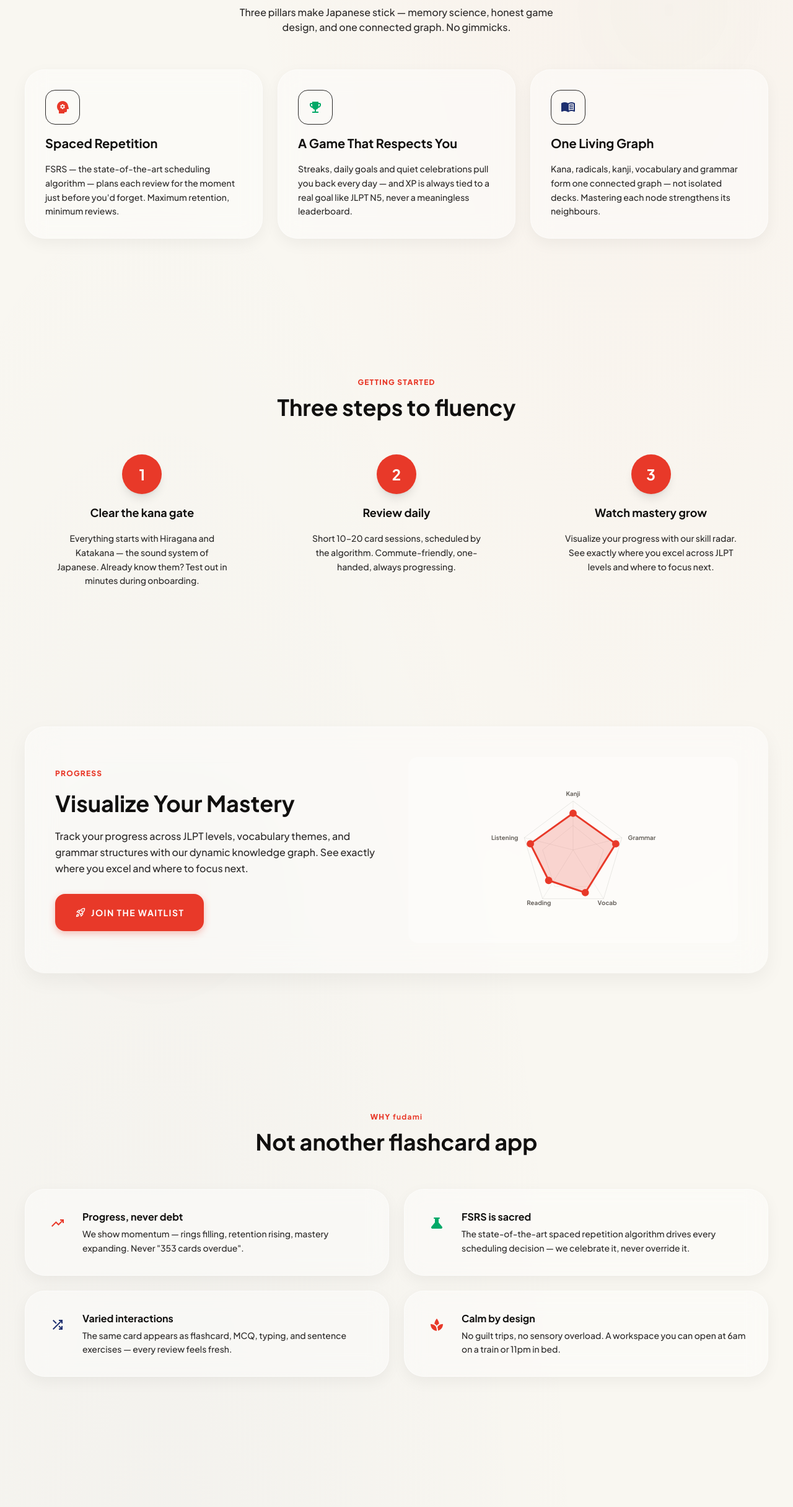
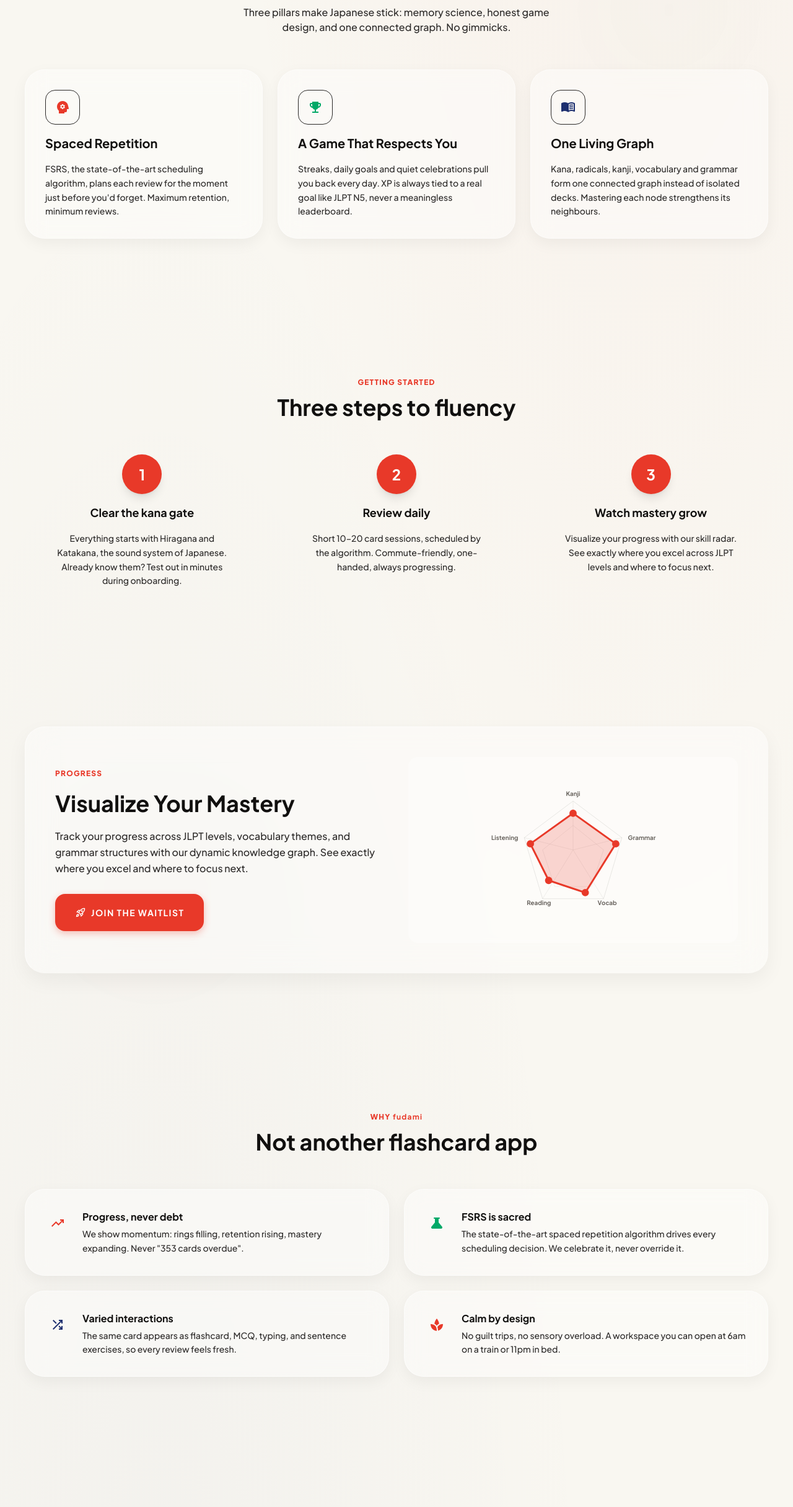
Before and after one commit to snonow/fudami-landing, a website: page index.html in a window 1280 px wide. Shown: the part 1069-3500 px from the top of the page at 62% size. Drawn offline with nearby package versions, Linux system fonts and the light colour scheme.

Commit message:
refactor: remove em dashes from all landing page text
Rewrote sentences to sound natural without the — character.
Titles use pipe separator, body copy uses colons, commas,
periods, and connective words instead.

```diff
--- a/components.js
+++ b/components.js
@@ -1,4 +1,4 @@
-/* components.js — Shared UI components for fudami landing pages
+/* components.js - Shared UI components for fudami landing pages
    Provides: injectHeader(), injectFooter(), injectPollModal(), initScrollReveal() */
 
 /**
--- a/i18n.js
+++ b/i18n.js
@@ -1,4 +1,4 @@
-/* i18n.js — fudami landing translations (EN support active, others incoming) */
+/* i18n.js - fudami landing translations (EN support active, others incoming) */
 
 const TRANSLATIONS = {
   en: {
@@ -17,13 +17,13 @@ const TRANSLATIONS = {
     'hero.cta.signin': 'I already have an account',
     'hero.preview.status': 'Coming Soon 2026',
     'fudamiway.title': 'The <span class="font-[\'Plus_Jakarta_Sans\'] font-bold">fudami</span> Way',
-    'fudamiway.subtitle': 'Three pillars make Japanese stick — memory science, honest game design, and one connected graph. No gimmicks.',
+    'fudamiway.subtitle': 'Three pillars make Japanese stick: memory science, honest game design, and one connected graph. No gimmicks.',
     'fudamiway.card1.title': 'Spaced Repetition',
-    'fudamiway.card1.desc': 'FSRS — the state-of-the-art scheduling algorithm — plans each review for the moment just before you\'d forget. Maximum retention, minimum reviews.',
+    'fudamiway.card1.desc': 'FSRS, the state-of-the-art scheduling algorithm, plans each review for the moment just before you\'d forget. Maximum retention, minimum reviews.',
     'fudamiway.card2.title': 'A Game That Respects You',
-    'fudamiway.card2.desc': 'Streaks, daily goals and quiet celebrations pull you back every day — and XP is always tied to a real goal like JLPT N5, never a meaningless leaderboard.',
+    'fudamiway.card2.desc': 'Streaks, daily goals and quiet celebrations pull you back every day. XP is always tied to a real goal like JLPT N5, never a meaningless leaderboard.',
     'fudamiway.card3.title': 'One Living Graph',
-    'fudamiway.card3.desc': 'Kana, radicals, kanji, vocabulary and grammar form one connected graph — not isolated decks. Mastering each node strengthens its neighbours.',
+    'fudamiway.card3.desc': 'Kana, radicals, kanji, vocabulary and grammar form one connected graph instead of isolated decks. Mastering each node strengthens its neighbours.',
     'efficacy.title': 'Visualize Your Mastery',
     'efficacy.desc': 'Track your progress across JLPT levels, vocabulary themes, and grammar structures with our dynamic knowledge graph. See exactly where you excel and where to focus next.',
     'credits.title': 'Studies & Credits',
--- a/index.html
+++ b/index.html
@@ -3,13 +3,13 @@
 <head>
 <meta charset="utf-8"/>
 <meta content="width=device-width, initial-scale=1.0" name="viewport"/>
-<title>fudami — Make Japanese impossible to forget</title>
+<title>fudami | Make Japanese impossible to forget</title>
 
 <!-- SEO -->
-<meta name="description" content="fudami fuses serious memory science (FSRS spaced repetition) with the habit-building pull of a great game. One connected knowledge graph from kana to kanji — Japanese that stays learned."/>
+<meta name="description" content="fudami fuses serious memory science (FSRS spaced repetition) with the habit-building pull of a great game. One connected knowledge graph from kana to kanji so your Japanese stays learned."/>
 <meta name="keywords" content="Japanese learning, Kanji, FSRS, Spaced Repetition, SRS, Anki alternative, learn Japanese, JLPT"/>
 <meta name="author" content="fudami"/>
-<meta property="og:title" content="fudami — Make Japanese impossible to forget"/>
+<meta property="og:title" content="fudami | Make Japanese impossible to forget"/>
 <meta property="og:description" content="The proven memory science of Anki meets the engaging flow of Duolingo, with none of the baggage. fudami perfectly times every kana, kanji, and word right before you forget them, ensuring your knowledge stays locked in."/>
 <meta property="og:type" content="website"/>
 <meta property="og:site_name" content="fudami"/>
@@ -166,7 +166,7 @@
         <span class="text-label-caps font-label-caps text-hanko-red uppercase tracking-widest mb-3 block">Methodology</span>
         <h2 class="text-3xl md:text-4xl font-bold text-washi-light" data-i18n-html="fudamiway.title">The fudami Way</h2>
         <p class="text-washi-light/50 mt-3 max-w-lg mx-auto text-base" data-i18n="fudamiway.subtitle">
-          Three pillars make Japanese stick — memory science, honest game design, and one connected graph. No gimmicks.
+          Three pillars make Japanese stick: memory science, honest game design, and one connected graph. No gimmicks.
         </p>
       </div>
       <div class="grid grid-cols-1 md:grid-cols-3 gap-6">
@@ -177,7 +177,7 @@
           </div>
           <h3 class="text-xl font-bold text-washi-light" data-i18n="fudamiway.card1.title">Spaced Repetition</h3>
           <p class="text-sm text-washi-light/60 leading-relaxed" data-i18n="fudamiway.card1.desc">
-            FSRS — the state-of-the-art scheduling algorithm — plans each review for the moment just before you'd forget. Maximum retention, minimum reviews.
+            FSRS, the state-of-the-art scheduling algorithm, plans each review for the moment just before you'd forget. Maximum retention, minimum reviews.
           </p>
         </div>
         <!-- Card 2: Serene Gamification -->
@@ -187,7 +187,7 @@
           </div>
           <h3 class="text-xl font-bold text-washi-light" data-i18n="fudamiway.card2.title">A Game That Respects You</h3>
           <p class="text-sm text-washi-light/60 leading-relaxed" data-i18n="fudamiway.card2.desc">
-            Streaks, daily goals and quiet celebrations pull you back every day — and XP is always tied to a real goal like JLPT N5, never a meaningless leaderboard.
+            Streaks, daily goals and quiet celebrations pull you back every day. XP is always tied to a real goal like JLPT N5, never a meaningless leaderboard.
           </p>
         </div>
         <!-- Card 3: Deep Context -->
@@ -197,7 +197,7 @@
           </div>
           <h3 class="text-xl font-bold text-washi-light" data-i18n="fudamiway.card3.title">One Living Graph</h3>
           <p class="text-sm text-washi-light/60 leading-relaxed" data-i18n="fudamiway.card3.desc">
-            Kana, radicals, kanji, vocabulary and grammar form one connected graph — not isolated decks. Mastering each node strengthens its neighbours.
+            Kana, radicals, kanji, vocabulary and grammar form one connected graph instead of isolated decks. Mastering each node strengthens its neighbours.
           </p>
         </div>
       </div>
@@ -217,7 +217,7 @@
         <div class="flex flex-col items-center text-center gap-4">
           <div class="w-16 h-16 rounded-full bg-hanko-red flex items-center justify-center text-white text-2xl font-bold shadow-lg">1</div>
           <h3 class="text-lg font-bold text-washi-light">Clear the kana gate</h3>
-          <p class="text-sm text-washi-light/60 leading-relaxed max-w-[280px]">Everything starts with Hiragana and Katakana — the sound system of Japanese. Already know them? Test out in minutes during onboarding.</p>
+          <p class="text-sm text-washi-light/60 leading-relaxed max-w-[280px]">Everything starts with Hiragana and Katakana, the sound system of Japanese. Already know them? Test out in minutes during onboarding.</p>
         </div>
         <!-- Step 2 -->
         <div class="flex flex-col items-center text-center gap-4">
@@ -302,7 +302,7 @@
           </div>
           <div>
             <h3 class="font-bold text-washi-light mb-1">Progress, never debt</h3>
-            <p class="text-sm text-washi-light/60 leading-relaxed">We show momentum — rings filling, retention rising, mastery expanding. Never "353 cards overdue".</p>
+            <p class="text-sm text-washi-light/60 leading-relaxed">We show momentum: rings filling, retention rising, mastery expanding. Never "353 cards overdue".</p>
           </div>
         </div>
         <div class="card-glass rounded-[2rem] p-8 flex gap-5 items-start">
@@ -311,7 +311,7 @@
           </div>
           <div>
             <h3 class="font-bold text-washi-light mb-1">FSRS is sacred</h3>
-            <p class="text-sm text-washi-light/60 leading-relaxed">The state-of-the-art spaced repetition algorithm drives every scheduling decision — we celebrate it, never override it.</p>
+            <p class="text-sm text-washi-light/60 leading-relaxed">The state-of-the-art spaced repetition algorithm drives every scheduling decision. We celebrate it, never override it.</p>
           </div>
         </div>
         <div class="card-glass rounded-[2rem] p-8 flex gap-5 items-start">
@@ -320,7 +320,7 @@
           </div>
           <div>
             <h3 class="font-bold text-washi-light mb-1">Varied interactions</h3>
-            <p class="text-sm text-washi-light/60 leading-relaxed">The same card appears as flashcard, MCQ, typing, and sentence exercises — every review feels fresh.</p>
+            <p class="text-sm text-washi-light/60 leading-relaxed">The same card appears as flashcard, MCQ, typing, and sentence exercises, so every review feels fresh.</p>
           </div>
         </div>
         <div class="card-glass rounded-[2rem] p-8 flex gap-5 items-start">
@@ -341,7 +341,7 @@
   <section class="py-20 md:py-28 px-6 md:px-8 relative">
     <div class="max-w-[800px] mx-auto text-center section-fade-in">
       <h2 class="text-3xl md:text-4xl font-bold text-washi-light mb-4">Ready to remember<br/>everything you learn?</h2>
-      <p class="text-washi-light/50 mb-8 max-w-lg mx-auto">Reserve your spot for early access. No spam — just a heads-up when we launch.</p>
+      <p class="text-washi-light/50 mb-8 max-w-lg mx-auto">Reserve your spot for early access. No spam, just a heads-up when we launch.</p>
       <button onclick="window.location.href='https://app.fudami.net'" class="btn-hanko px-10 py-4 rounded-2xl text-base uppercase tracking-widest inline-flex items-center gap-2 clerk-signup-trigger">
         <span class="material-symbols-outlined text-xl" style="font-variation-settings:'FILL' 1">notifications_active</span>
         Join the waitlist
--- a/package.json
+++ b/package.json
@@ -1,7 +1,7 @@
 {
   "name": "fudami-landing",
   "version": "1.0.0",
-  "description": "<p align=\"center\">   <img src=\"assets/favicon.png\" alt=\"fudami — Daruma mascot\" width=\"96\" height=\"96\" /> </p>",
+  "description": "<p align=\"center\">   <img src=\"assets/favicon.png\" alt=\"fudami | Daruma mascot\" width=\"96\" height=\"96\" /> </p>",
   "main": "components.js",
   "scripts": {
     "dev": "tailwindcss -i ./input.css -o ./design-system.css --watch",
--- a/shared.js
+++ b/shared.js
@@ -1,9 +1,9 @@
-/* shared.js — theme, nav active state, lang init, Clerk auth, and language request poll */
+/* shared.js - theme, nav active state, lang init, Clerk auth, and language request poll */
 
 // ── Configuration ──────────────────────────────────────────────────────────
 const CLERK_PK  = 'pk_test_a2luZC1odW1wYmFjay0xOS5jbGVyay5hY2NvdW50cy5kZXYk';
 const APP_URL   = 'https://app.fudami.net';
-// The Worker serves BOTH the app and the API on one origin — there is no
+// The Worker serves BOTH the app and the API on one origin - there is no
 // separate api subdomain. The landing calls /api/* cross-origin (CORS-allowed).
 const API_URL   = 'https://app.fudami.net';
 
```
Also changed, not shown: about.html (+3 -3 lines), credits.html (+2 -2 lines), pricing.html (+2 -2 lines), privacy.html (+11 -11 lines).
